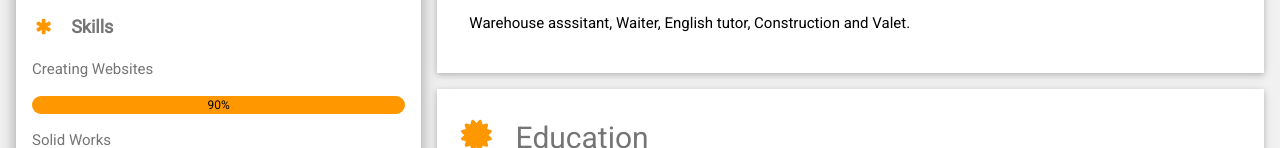
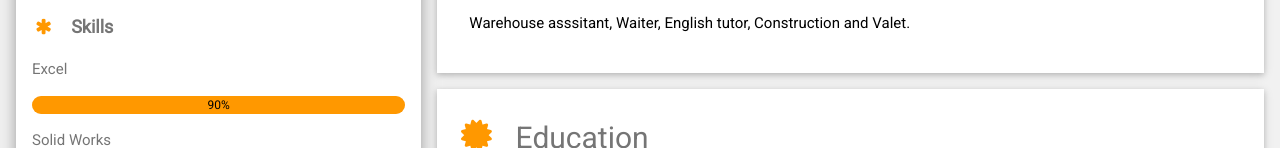
Before and after one commit to etomazel/etomazel.github.io, a plain HTML site: page index.html in a window 1280 px wide. Shown: the part 599-747 px from the top of the page. Drawn offline with nearby package versions, Linux system fonts and the light colour scheme.

Commit message:
Update index.html

```diff
--- a/index.html
+++ b/index.html
@@ -46,7 +46,7 @@
 
                         <p class="w3-large"><b><i
                                     class="fa fa-asterisk fa-fw w3-margin-right w3-text-orange"></i>Skills</b></p>
-                        <p>Creating Websites</p>
+                        <p>Excel</p>
                         <div class="w3-light-grey w3-round-xlarge w3-small">
                             <div class="w3-container w3-center w3-round-xlarge w3-orange" style="width:100%">90%</div>
                         </div>
```
